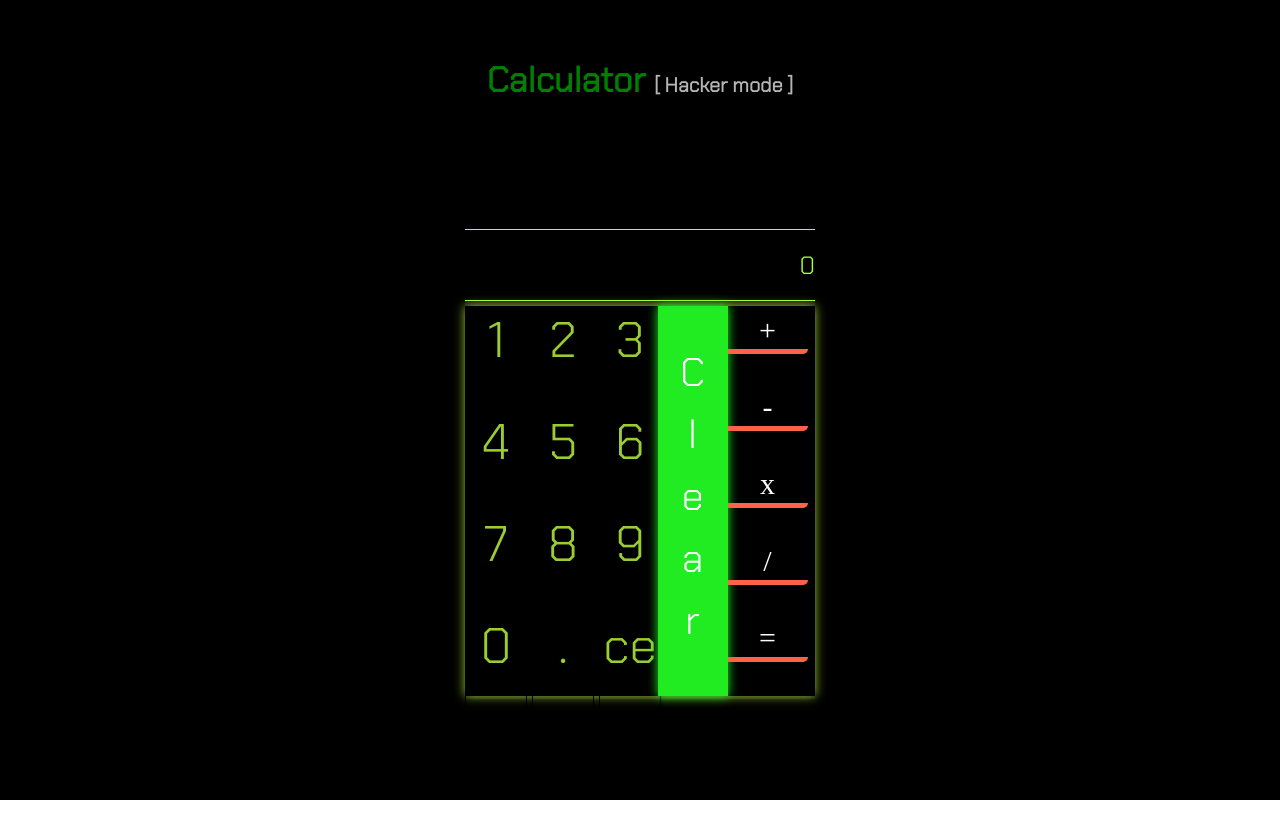
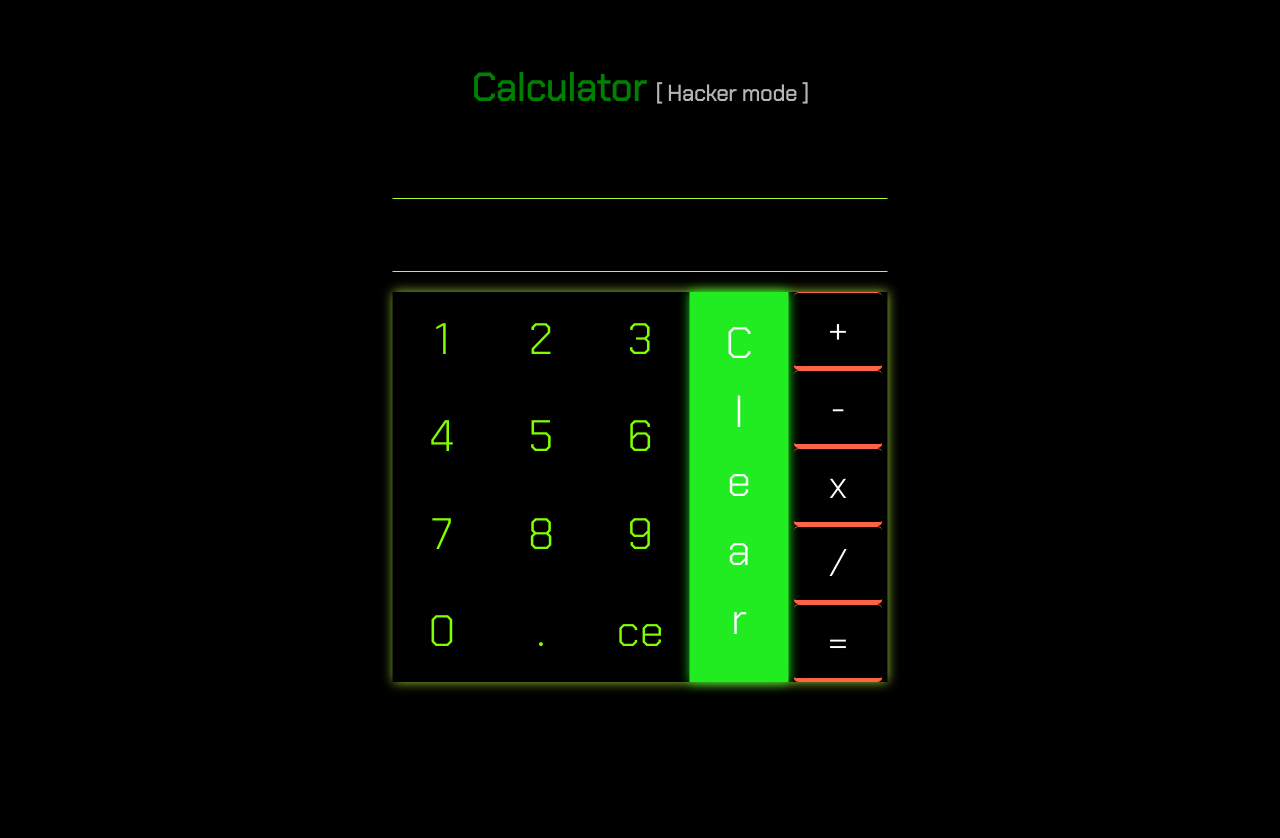
Before and after one commit to AlmubdyMutaikhan/Frontend-React-JS-calculator, a React (Create React App) app: page / in a window 1280 px wide. Shown: the top 838 px of the page. Before the commit the page ends 800 px from the top, so only its background shows below. Built offline with nearby package versions, Linux system fonts and the light colour scheme.

Commit message:
remake design of app

```diff
--- a/src/App.css
+++ b/src/App.css
@@ -3,11 +3,16 @@
 * {
     margin: 0;
     padding: 0;
-    font-family: cursive;
-    font-size: 25px;
+    font-family: 'Chakra Petch', sans-serif;
+}
+
+body {
+    zoom: 110%;
+    overflow: hidden;
 }
 
 .container {
+    transform: scale(1);
     position: absolute;
     height: 100vh;
     width: 100%;
@@ -15,21 +20,17 @@
     overflow: hidden;
     background: black;
 }
-/*
-TODO : Add hover effect
-*/
+
 .container h1 {
     color: green;
     position: absolute;
     top: 10%;
     font-size: 35px;
     left: 50%;
-    font-family: 'Chakra Petch', sans-serif;
     transform: translate(-50%, -50%);
 }
 
 .container h1 span {
-    font-family: 'Chakra Petch', sans-serif;
     color: white;
     font-size: 20px;
     animation: animate 1s infinite;
--- a/src/components/calculator/Calculator.js
+++ b/src/components/calculator/Calculator.js
@@ -1,111 +1,13 @@
 import { useState } from 'react'
+import './styles/index.css'
 import InputDisplay from '../inputDisplay/InputDisplay'
-import './styles/index.css'
 import KeyLayout from '../keyLayout/keyLayout'
-
 const Calculator = () => {
-    /* INIT STATE */
-    // displayValue stores the number displayed on the input screen
-    const [displayValue, setDisplayValue] = useState('0');
-    // describes which operator is currently chosen
-    const [selectedOperator, setSelectedOperator] = useState('');
-    // stores old value of number operations
-    const [storedValue, setStoredValue] = useState('0');
-
-    /* DEFINE PROCESS HANDLING FUNCTIONS */
-
-    const processCalculation = () => {
-        if(selectedOperator) {
-            // parse number values from string to float type
-            let floatDisplayValue = parseFloat(displayValue);
-            let floatStoredValue = parseFloat(storedValue); // this value is stored, but never displayed
-            let resultValue = 0
-
-            if(selectedOperator === '+') {
-                // do sum
-                resultValue = floatDisplayValue + floatStoredValue;
-            } else if(selectedOperator === '-') {
-                // do substraction
-                resultValue = floatStoredValue - floatDisplayValue;
-            } else if(selectedOperator === 'x') {
-                // do multiplication
-                resultValue = floatStoredValue * floatDisplayValue;
-            } else if(selectedOperator === '/') {
-                // do division
-                resultValue = floatStoredValue / floatDisplayValue;
-            }
-
-            resultValue = resultValue.toString(); // convert float to string type
-            setSelectedOperator(''); // reset arithmetic operator value
-
-            // display our result value into the screen
-            setDisplayValue(resultValue);
-        }
-    }
-
-
-    // value is given in String data type
-    const updateDisplay = (value) => {
-        if(value === '.' && displayValue.includes('.')){
-                // ignore second point for float values
-                value = '';
-        }
-
-        if(value === "ce") {
-            const shortedValue = displayValue.substring(0, displayValue.length- 1);
-
-            if(shortedValue.length < 1) {
-                setDisplayValue('0');
-            } else {
-                setDisplayValue(shortedValue);
-            }
-        } else {
-            // else case means that value now is only numbers
-            if(displayValue === '0') {
-                setDisplayValue(value);
-            } else {
-                if(selectedOperator) {
-                    setStoredValue(displayValue);
-                    setDisplayValue(value);
-                } else {
-                    setDisplayValue(displayValue + value);
-                }
-            }
-        }
-    }
-
-    const setOperator = (operatorValue) => {
-            if(operatorValue !== '=') {
-                // if there is already stored value and user wants do next operation immediately
-                if(storedValue && selectedOperator) {
-                    processCalculation();
-                    setStoredValue('');
-                    setSelectedOperator(operatorValue);
-                } else {
-                    setStoredValue(displayValue);
-                    setDisplayValue('0');
-                    setSelectedOperator(operatorValue);
-                }
-            } else {
-                processCalculation();
-            }
-    }
-
-    const clearDisplay = () => {
-        setDisplayValue('0');
-        setStoredValue('0');
-        setSelectedOperator('');
-    }
 
     return(
         <div className="calculator-container">
-            <InputDisplay displayValue={displayValue}/>
-            <KeyLayout
-                clearDisplay={clearDisplay}
-                setOperator={setOperator}
-                updateDisplayForNumbers={updateDisplay}
-                processCalculation={processCalculation}
-            />
+            <InputDisplay/>
+            <KeyLayout/>
         </div>
     )
 }
--- a/src/components/calculator/styles/index.css
+++ b/src/components/calculator/styles/index.css
@@ -1,14 +1,10 @@
-* {
-    margin: 0;
-    padding: 0;
-}
 .calculator-container {
     position: absolute;
-    top: 58%;
+    top: 50%;
     left: 50%;
     transform: translate(-50%, -50%);
-    height: 470px;
-    width: 350px;
-    box-sizing: border-box;
-    background-color: rgb(19, 17, 17);
+    height: 440px;
+    width: 450px;
+    display: flex;
+    flex-direction: column;
 }
--- /dev/null
+++ b/src/components/history/styles/index.css
@@ -0,0 +1,18 @@
+* {
+    font-family: 'Chakra Petch', sans-serif;
+}
+.history-container {
+    position: absolute;
+    top: -15%;
+    right: 170%;
+}
+
+.history-container .history {
+    color: white;
+    font-size: 50px;
+
+}
+
+.history-container p {
+    color: rgb(26, 224, 26);
+}
--- a/src/components/inputDisplay/InputDisplay.js
+++ b/src/components/inputDisplay/InputDisplay.js
@@ -3,7 +3,7 @@ import './styles/index.css'
 const InputDisplay = ({displayValue}) => {
     return(
         <div className="input-container">
-            <input type="text" className="inputField" value={displayValue} readOnly="readonly"/>
+            <input type="text" className="inputField" value={displayValue}/>
         </div>
     )
 }
--- a/src/components/inputDisplay/styles/index.css
+++ b/src/components/inputDisplay/styles/index.css
@@ -1,20 +1,18 @@
 .input-container {
-    position: absolute;
     width: 100%;
-    height: 70px;
+    height: 15%;
     box-sizing: border-box;
 }
 
 .input-container input {
     border: none;
+    font-size: 30px;
     border-top: 1px solid greenyellow;
     border-bottom: 1px solid greenyellow;
-    position: absolute;
     width: 100%;
     height: 100%;
     color: greenyellow;
     text-align: right;
     outline: none;
-    font-family: 'Chakra Petch', sans-serif;
     background-color: rgb(0, 0, 0);
 }
--- a/src/components/keyLayout/keyLayout.js
+++ b/src/components/keyLayout/keyLayout.js
@@ -1,7 +1,7 @@
 import './styles/index.css'
 import { useState } from 'react'
 
-const KeyLayout = ({setOperator, updateDisplayForNumbers, clearDisplay}) => {
+const KeyLayout = () => {
      /* INIT STATE */
     // stores number values for input layout
     const [numberValues] = useState([
@@ -15,22 +15,17 @@ const KeyLayout = ({setOperator, updateDisplayForNumbers, clearDisplay}) => {
 
     // DEFINE PROCESS HANDLING FUNCTIONS
     // checks whether operator value is valid or not
-    const validateOperator = (operatorValue) => {
-        if(operators.includes(operatorValue)) {
-            setOperator(operatorValue);
-        }
-    }
 
     // create key layout for number values
     const numberKeys = numberValues.map((value, iterator) => (
-        <div className="key" key={`${value}${iterator}`}  onClick={() => (updateDisplayForNumbers(value))}>
+        <div className="key" key={`${value}${iterator}`}>
             <p>{value}</p>
         </div>
     ))
 
     // create key layout for operator values
     const operatorKeys = operators.map((value, iterator) => (
-        <div className="key" key={iterator} onClick={event => (validateOperator(event.target.innerHTML))}>
+        <div className="key" key={iterator}>
             <p>{value}</p>
         </div>
     ))
@@ -38,7 +33,7 @@ const KeyLayout = ({setOperator, updateDisplayForNumbers, clearDisplay}) => {
     return(
        <div className="keylayout-container">
            <div className="numberContainer">{numberKeys}</div>
-           <div className="reset" onClick={clearDisplay}><p>Clear</p></div>
+           <div className="reset"><p>Clear</p></div>
            <div className="operator-container">{operatorKeys}</div>
        </div>
    )
--- a/src/components/keyLayout/styles/index.css
+++ b/src/components/keyLayout/styles/index.css
@@ -1,11 +1,9 @@
 .keylayout-container {
-    position: absolute;
+    height: 360px;
     width: 100%;
-    height: 390px;
-    margin-top: 77px;
-    box-sizing: border-box;
+    margin-top: 20px;
+    display: flex;
     background-color: black;
-    display: flex;
     box-sizing: border-box;
     flex-direction: row;
     flex-wrap: wrap;
@@ -14,38 +12,34 @@
 }
 
 .numberContainer {
-    display: flex;
-    height: 100%;
-    width: 75%;
-    flex-wrap: wrap;
+  display: flex;
+  width: 270px;
+  height: 100%;
+  flex-wrap: wrap;
+  flex-direction: row;
+  justify-content: space-around;
 }
 
 .numberContainer .key {
-    height: 100px;
-    width: 60px;
+    height: 87px;
+    width: 87px;
+    cursor: pointer;
+    color: chartreuse;
+    background-color: black;
     text-align: center;
-    display: block;
-    margin-right: 5px;
-    transition: 0.2s ease-in;
-    border: 1px solid black;
+    line-height: 87px;
+    font-size: 40px;
+    transition: 0.2s;
 }
+
 .numberContainer .key:hover {
-    cursor: pointer;
-    border-top: 1px solid yellowgreen;
     box-shadow: 0 0 10px yellowgreen;
-}
-.numberContainer .key p{
-    font-size: 50px;
-    color: yellowgreen;
-    font-family: 'Chakra Petch', sans-serif;
 }
 
 .reset {
-    position: absolute;
     height: 100%;
-    width: 20%;
+    width: 90px;
     background-color: rgb(33, 235, 33);
-    left: 55%;
     cursor: pointer;
     writing-mode: vertical-lr;
     text-orientation: upright;
@@ -59,28 +53,27 @@
 
 .reset p {
     font-size: 40px;
-    font-family: 'Chakra Petch', sans-serif;
     cursor: pointer;
 }
 
 .operator-container {
-    float: right;
-    margin-top: 5px;
+    height: 100%;
+    width: 90px;
+    display: flex;
+    flex-direction: column;
+    justify-content: center;
+    align-items: center;
 }
 
 .operator-container .key {
+    height: 25%;
+    width: 90%;
+    display: flex;
+    justify-content: center;
+    font-size: 35px;
+    align-items: center;
+    border-top: 1px solid tomato;
+    border-bottom: 4px solid tomato;
+    border-radius: 5px;
     cursor: pointer;
-    position: relative;
-    height: 20%;
-    width: 80px;
-    text-align: center;
 }
-
-.operator-container .key p{
-    font-size: 30px;
-    display: block;
-    padding: 2px;
-    border-bottom: 5px solid tomato;
-    border-bottom-right-radius: 5px;
-
-}
--- /dev/null
+++ b/style.css
@@ -0,0 +1,105 @@
+* {
+  margin: 0;
+  padding: 0;
+}
+
+body {
+  background-color: black;
+}
+
+/*
+  Every block has a size of 90x90
+*/
+
+/*
+  7 8 9 c +
+  6 5 4 l -
+  3 2 1 e x
+  0 c . r /
+          =
+*/
+
+.calculator {
+  position: absolute;
+  top: 50%;
+  left: 50%;
+  transform: translate(-50%, -50%);
+  height: 470px;
+  width: 450px;
+  display: flex;
+  flex-direction: column;
+  margin-top: 50px;
+}
+
+h1 {
+  font-size: 70px;
+  position: absolute;
+  left: 50%;
+  top: 30px;
+  color: tomato;
+  transform: translate(-50%,-50%);
+}
+
+
+.input {
+  height: 10%;
+  width: 100%;
+  border: none;
+  outline: none;
+  border-bottom: 1px solid orangered;
+  color: black;
+  text-align: right;
+  margin-bottom: 5px;
+}
+
+.layout {
+  background: orangered;
+  height: 360px;
+  width: 100%;
+  display: flex;
+}
+
+.layout .numbers {
+  box-sizing: border-box;
+  display: flex;
+  width: 270px;
+  height: 100%;
+  background: orange;
+  flex-wrap: wrap;
+  flex-direction: row;
+  justify-content: space-around;
+}
+
+.numbers div {
+  height: 87px;
+  width: 87px;
+  background-color: chartreuse;
+  border: 1px solid green;
+  text-align: center;
+  line-height: 87px;
+  font-size: 40px;
+}
+
+.layout .clear {
+  height: 100%;
+  width: 90px;
+  background-color: red;
+}
+
+.layout .operators {
+  height: 100%;
+  width: 90px;
+  background-color: blueviolet;
+  display: flex;
+  flex-direction: column;
+}
+
+.operators div {
+  height: 25%;
+  width: 99%;
+  display: flex;
+  justify-content: center;
+  font-size: 40px;
+  align-items: center;
+  border: 1px solid greenyellow;
+}
```
Also changed, not shown: index.html (added, +28 -0 lines), src/components/history/History.js (added, +13 -0 lines).
